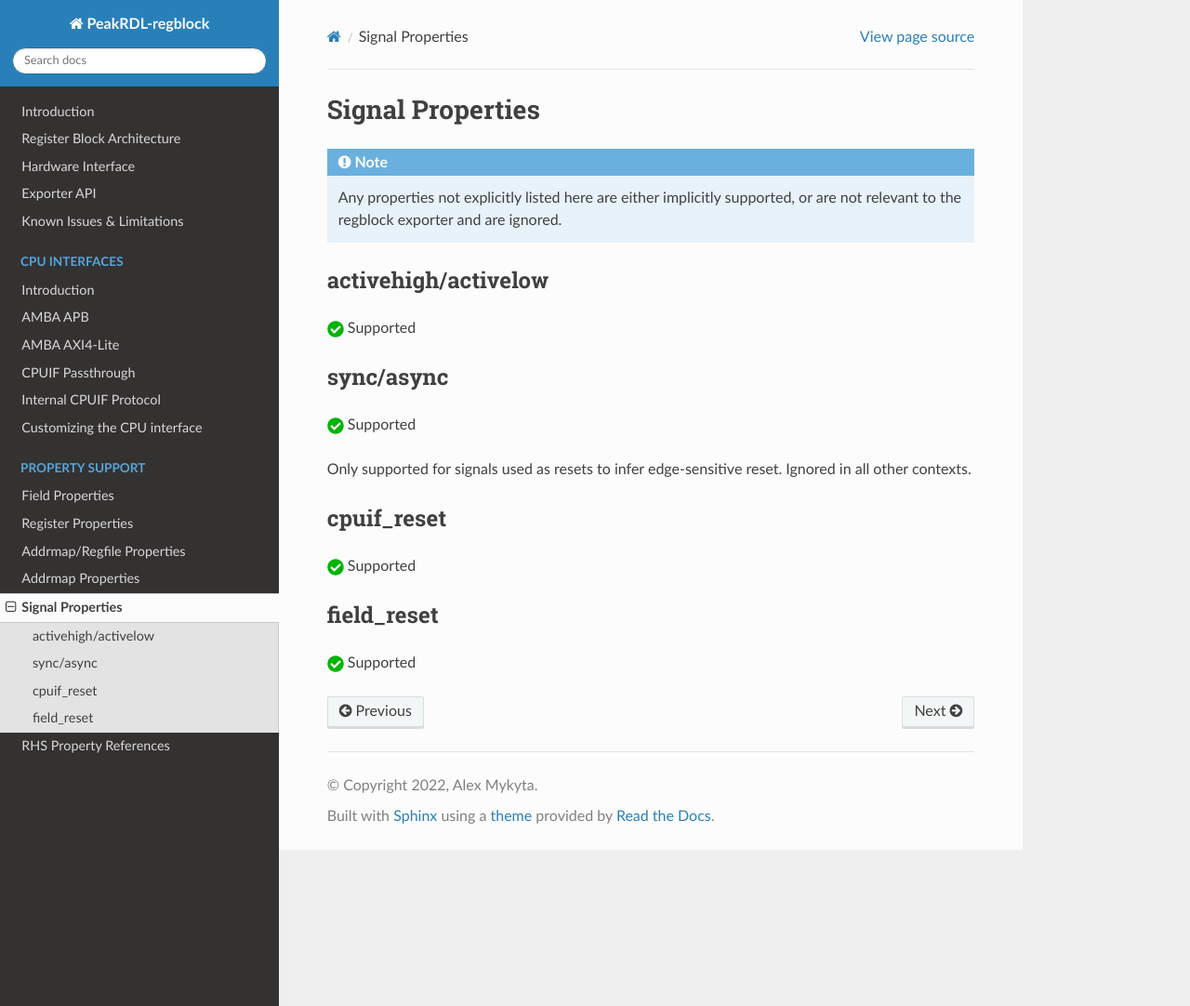
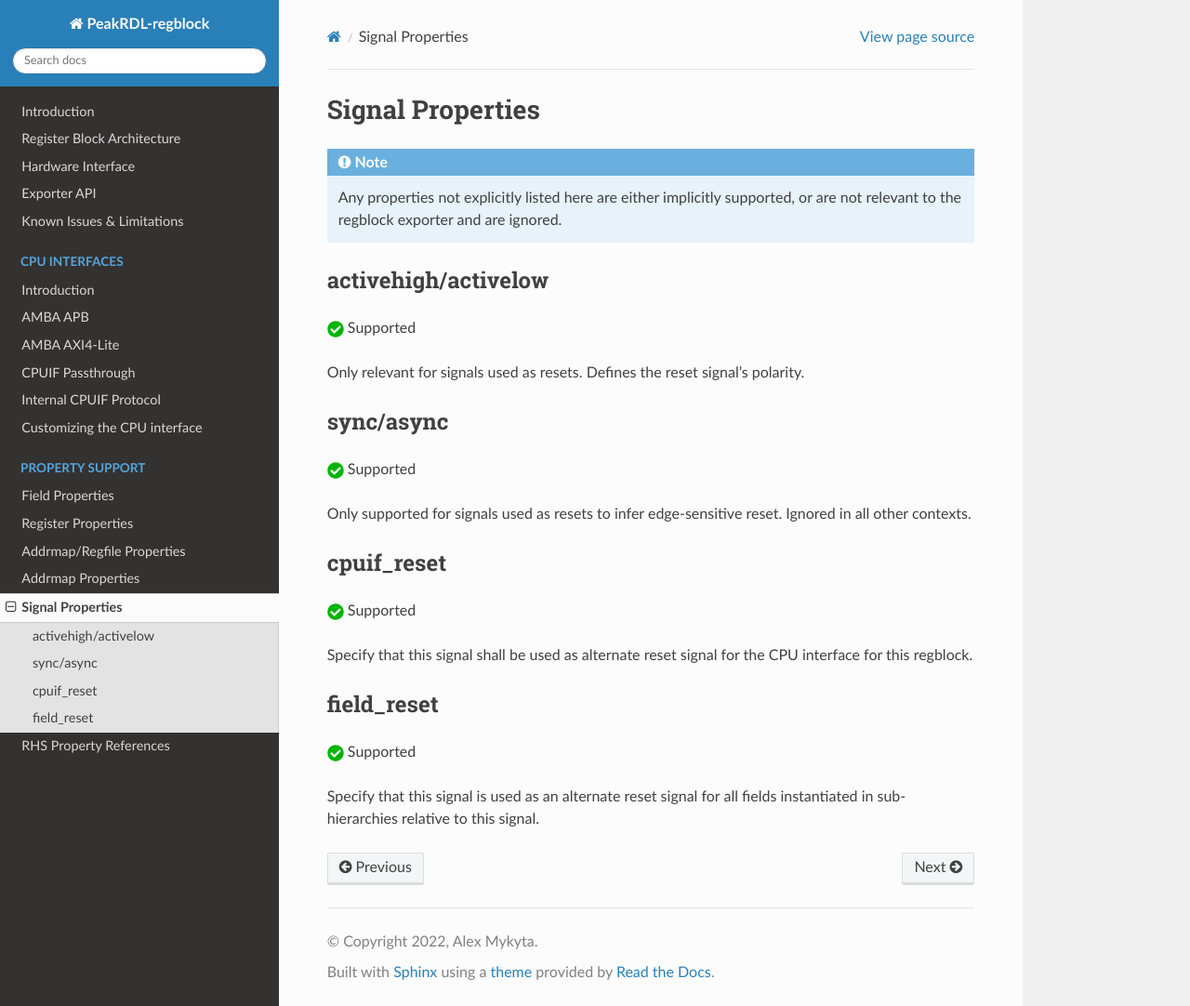
Before and after one commit to SystemRDL/PeakRDL-regblock, a Sphinx documentation site: the page built from docs/props/signal.rst, in a window 1280 px wide and 1082 px high. Shown: the whole window at 93% size. Built offline with Sphinx 7.4.7 and the Read the Docs theme 2.0.0, drawn with Linux system fonts in a browser that asks for light colours.

```diff
--- a/docs/props/field.rst
+++ b/docs/props/field.rst
@@ -559,6 +559,8 @@ integer
 reference
     |OK|
 
+    Reference to a dynamic reset value.
+
 resetsignal
 ^^^^^^^^^^^
 |OK|
--- a/docs/props/signal.rst
+++ b/docs/props/signal.rst
@@ -8,6 +8,8 @@ Signal Properties
 activehigh/activelow
 --------------------
 |OK|
+
+Only relevant for signals used as resets. Defines the reset signal's polarity.
 
 sync/async
 ----------
@@ -20,6 +22,12 @@ cpuif_reset
 -----------
 |OK|
 
+Specify that this signal shall be used as alternate reset signal for the CPU
+interface for this regblock.
+
 field_reset
 -----------
 |OK|
+
+Specify that this signal is used as an alternate reset signal for all fields
+instantiated in sub-hierarchies relative to this signal.
--- a/src/peakrdl_regblock/__about__.py
+++ b/src/peakrdl_regblock/__about__.py
@@ -1 +1 @@
-__version__ = "0.6.0"
+__version__ = "0.7.0"
```
